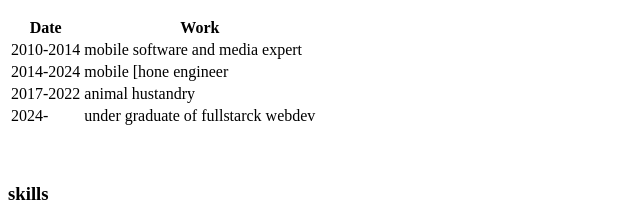
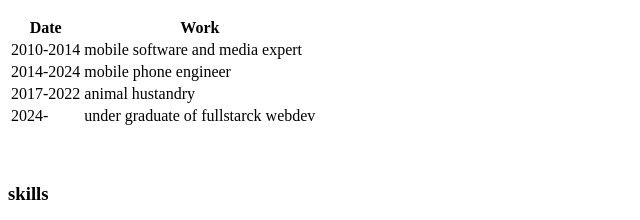
Before and after one commit to umehmictech/personal-webpage, a plain HTML site: page index.html in a window 1280 px wide. Shown: the part 488-708 px from the top of the page, 0-640 px from the left. Drawn offline with Linux system fonts and the light colour scheme.

Commit message:
modified values

```diff
--- a/index.html
+++ b/index.html
@@ -53,7 +53,7 @@
 </tr>
 <tr>
     <td>2014-2024</td>
-    <td>mobile [hone engineer</td>
+    <td>mobile phone engineer</td>
 </tr>
 <tr>
     <td>2017-2022</td>
```
